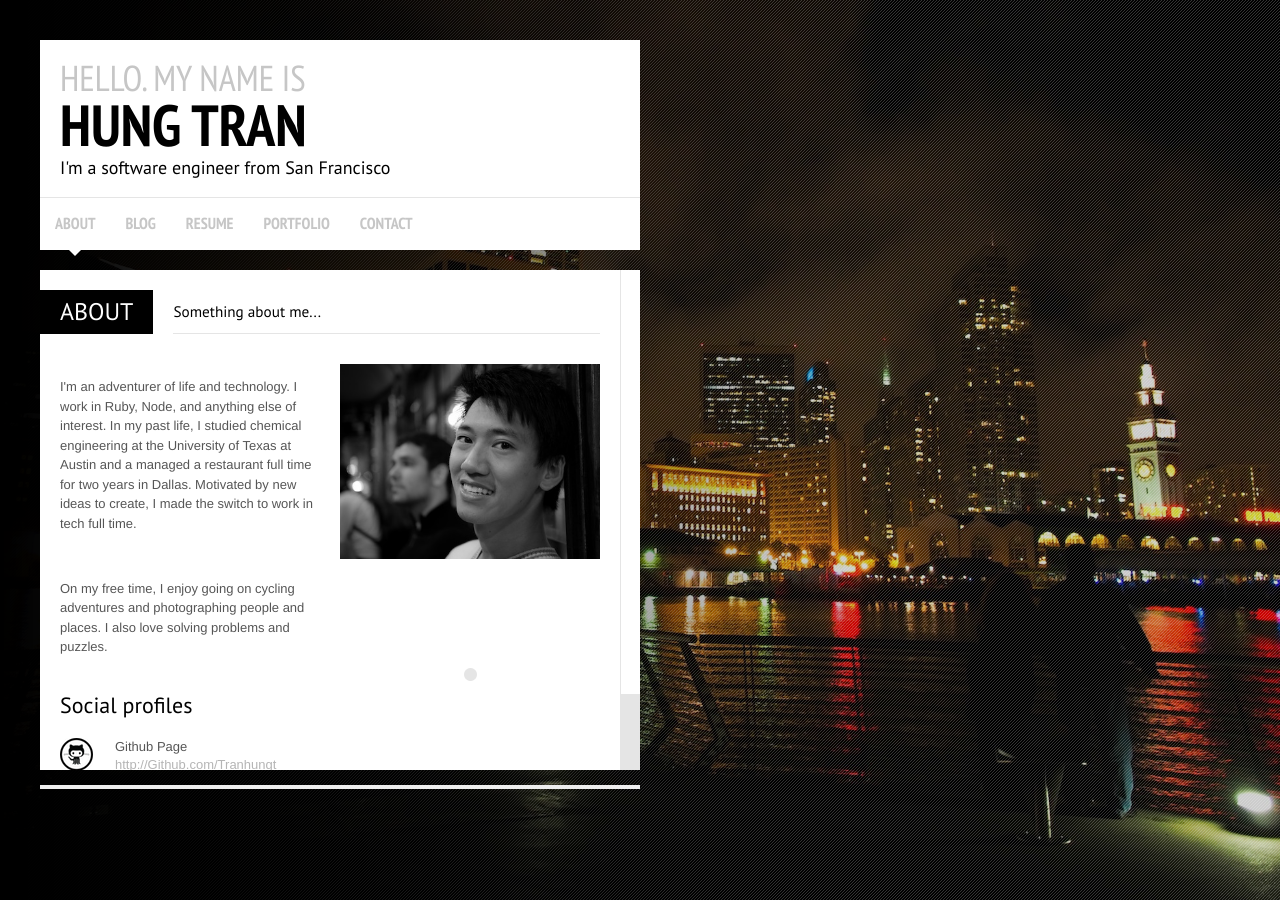
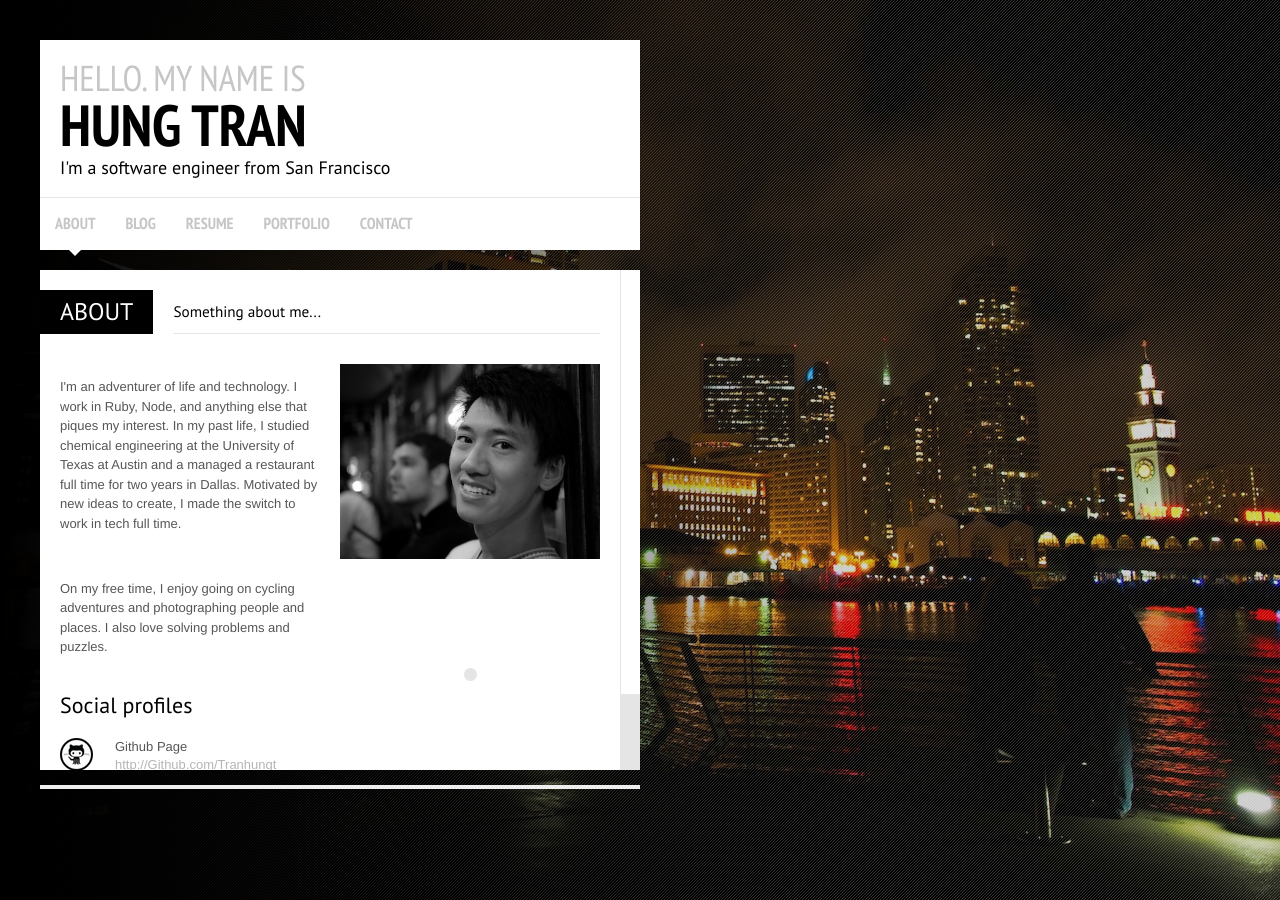
Before and after one commit to tranhungt/tranhungt.github.io, a Jekyll site: the page index.html, which Jekyll copies as it is, in a window 1280 px wide. Built offline with Jekyll 4.4.1, drawn with Linux system fonts in a browser that asks for light colours; some web fonts are replaced; Markdown is read by kramdown in place of the engine named in the settings.

Commit message:
changes wording

```diff
--- a/index.html
+++ b/index.html
@@ -116,7 +116,7 @@
 										<div class="layout-50-left">
 
 											<p>
-												I'm an adventurer of life and technology. I work in Ruby, Node, and anything else of interest. In my past life, I studied chemical engineering at the University of Texas at Austin and a managed a restaurant full time for two years in Dallas. Motivated by new ideas to create, I made the switch to work in tech full time.</p>
+												I'm an adventurer of life and technology. I work in Ruby, Node, and anything else that piques my interest. In my past life, I studied chemical engineering at the University of Texas at Austin and a managed a restaurant full time for two years in Dallas. Motivated by new ideas to create, I made the switch to work in tech full time.</p>
 
 											<br/>
 
```
